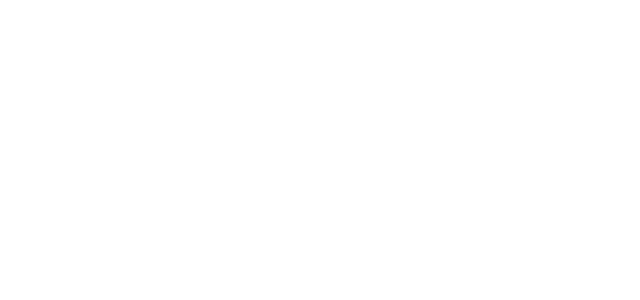
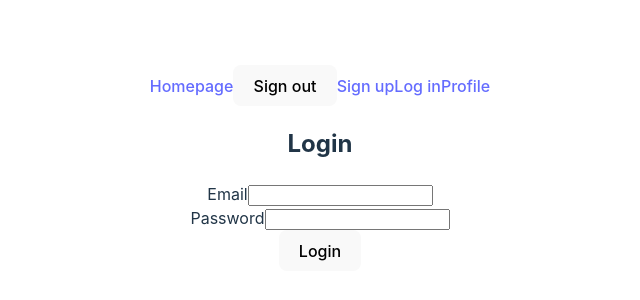
Before and after one commit to marinamun/socials-frontend, a React (Vite) app: page /login in a window 1280 px wide. Before the commit this address had no page. Shown: the part 232-532 px from the top of the page, without its empty margins (320-960 px from the left). Built offline with nearby package versions, Linux system fonts and the light colour scheme.

Commit message:
Login, navbar, profile page

```diff
--- a/src/App.jsx
+++ b/src/App.jsx
@@ -3,15 +3,24 @@
 import "./App.css";
 import SignUp from "./pages/Signup";
 import LandingPage from "./pages/LandingPage";
+import Login from "./pages/Login";
+import Navbar from "./components/Navbar";
+import Profile from "./pages/Profile";
 
 function App() {
   return (
+    <>
       <Router>
+        {" "}
+        <Navbar />
         <Routes>
           <Route path="/" element={<LandingPage />} />
           <Route path="/signup" element={<SignUp />} />
+          <Route path="/login" element={<Login />} />
+          <Route path="/profile" element={<Profile />} />
         </Routes>
       </Router>
+    </>
   );
 }
 
--- /dev/null
+++ b/src/components/Navbar.jsx
@@ -0,0 +1,26 @@
+import React from "react";
+import { Link, useNavigate } from "react-router-dom";
+
+const Navbar = () => {
+  const navigate = useNavigate();
+
+  const handleSignOut = () => {
+    // Remove the token from local storage (the one added in Login)
+    localStorage.removeItem("token");
+    localStorage.removeItem("user");
+    console.log("User signed out successfully.");
+    navigate("/login");
+  };
+
+  return (
+    <div>
+      <Link to="/">Homepage</Link>
+      <button onClick={handleSignOut}>Sign out</button>
+      <Link to="/signup">Sign up</Link>
+      <Link to="/login">Log in</Link>
+      <Link to="/profile">Profile</Link>
+    </div>
+  );
+};
+
+export default Navbar;
--- /dev/null
+++ b/src/pages/Login.jsx
@@ -0,0 +1,67 @@
+import React, { useState } from "react";
+import { useNavigate } from "react-router-dom";
+
+const Login = () => {
+  const [email, setEmail] = useState("");
+  const [password, setPassword] = useState("");
+  const [error, setError] = useState(null);
+  const navigate = useNavigate();
+
+  const handleLogin = async (e) => {
+    e.preventDefault();
+
+    try {
+      const response = await fetch("http://localhost:5000/api/users/login", {
+        method: "POST",
+        headers: {
+          "Content-Type": "application/json",
+        },
+        body: JSON.stringify({ email, password }),
+      });
+
+      if (response.ok) {
+        const result = await response.json();
+        console.log("Login successful:", result);
+        navigate("/");
+
+        // Store the JWT token in local storage so we can use it for signout
+        localStorage.setItem("token", result.token);
+        //store the user's info so while they are logged we can display that info in profile
+        localStorage.setItem("user", JSON.stringify(result.user));
+      } else {
+        const errorData = await response.json();
+        setError(errorData.message);
+      }
+    } catch (error) {
+      setError("An error occurred. Please try again.");
+    }
+  };
+
+  return (
+    <form onSubmit={handleLogin}>
+      <h2>Login</h2>
+      {error && <p style={{ color: "red" }}>{error}</p>}
+      <div>
+        <label>Email</label>
+        <input
+          type="email"
+          value={email}
+          onChange={(e) => setEmail(e.target.value)}
+          required
+        />
+      </div>
+      <div>
+        <label>Password</label>
+        <input
+          type="password"
+          value={password}
+          onChange={(e) => setPassword(e.target.value)}
+          required
+        />
+      </div>
+      <button type="submit">Login</button>
+    </form>
+  );
+};
+
+export default Login;
--- /dev/null
+++ b/src/pages/Profile.jsx
@@ -0,0 +1,34 @@
+import React, { useEffect, useState } from "react";
+
+const Profile = () => {
+  const [user, setUser] = useState(null);
+
+  useEffect(() => {
+    const storedUser = localStorage.getItem("user");
+
+    if (storedUser && storedUser !== "undefined") {
+      const userData = JSON.parse(storedUser);
+      console.log(
+        "Profile picture URL in Profile component:",
+        userData.profilePicture
+      );
+      setUser(userData);
+    } else {
+      console.log("No user data found. Please log in.");
+    }
+  }, []);
+
+  if (!user) {
+    return <p>Please log in to view your profile.</p>;
+  }
+
+  return (
+    <>
+      <h2>Hello {user.username}</h2>
+      <p>Your bio: {user.bio}</p>
+      <img src={user.profilePicture} alt="Profile" />
+    </>
+  );
+};
+
+export default Profile;
--- a/src/pages/Signup.jsx
+++ b/src/pages/Signup.jsx
@@ -1,10 +1,13 @@
 import React, { useState } from "react";
+import { useNavigate } from "react-router-dom";
+
 
 const SignUp = () => {
   const [username, setUsername] = useState("");
   const [email, setEmail] = useState("");
   const [password, setPassword] = useState("");
   const [bio, setBio] = useState("");
+   const navigate = useNavigate();
 
   const handleSubmit = async (e) => {
     e.preventDefault();
@@ -28,6 +31,7 @@
     if (response.ok) {
       const savedUser = await response.json();
       console.log("User registered:", savedUser);
+      navigate("/");
     } else {
       const errorData = await response.json();
       console.error("Error registering user:", errorData);
```
Lines whose indentation alone changed are shown as unchanged.
